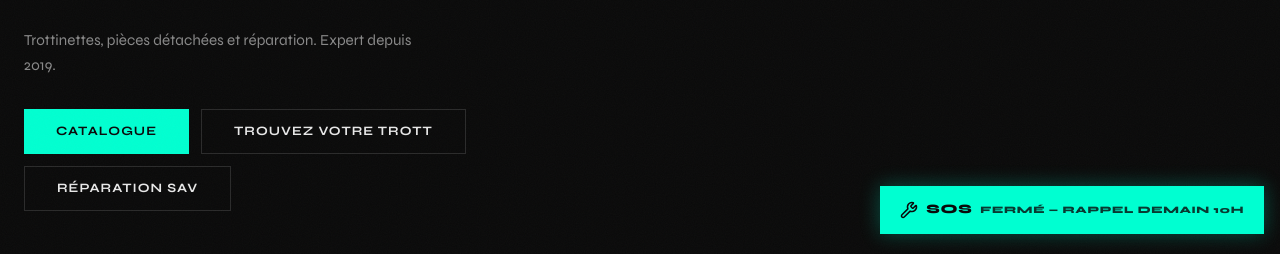
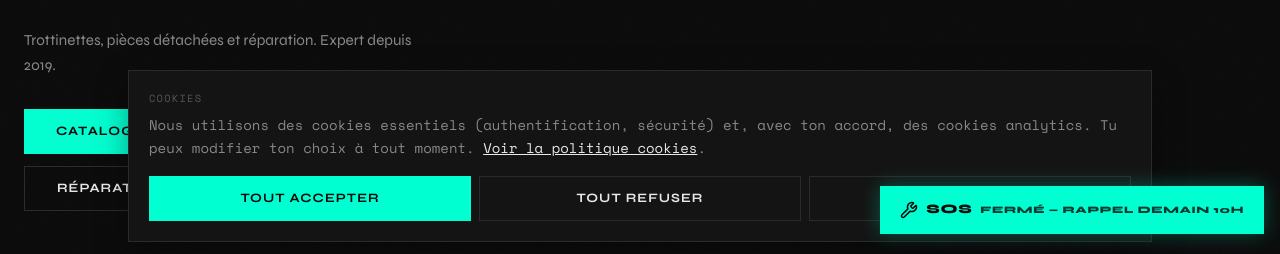
Before and after one commit to Lsardi/trottistore, a Next.js app in the folder apps/web/: page / in a window 1280 px wide. Shown: the part 546-800 px from the top of the page. Built offline with nearby package versions, Linux system fonts and the light colour scheme; no server answers.

Commit message:
feat(web): add CNIL cookie consent banner (#50)

```diff
--- a/apps/web/src/app/(shop)/layout.tsx
+++ b/apps/web/src/app/(shop)/layout.tsx
@@ -1,6 +1,7 @@
 import Header from "@/components/Header";
 import Footer from "@/components/Footer";
 import SOSButton from "@/components/SOSButton";
+import CookieBanner from "@/components/CookieBanner";
 
 export default function ShopLayout({ children }: { children: React.ReactNode }) {
   return (
@@ -15,6 +16,7 @@ export default function ShopLayout({ children }: { children: React.ReactNode })
       <main id="main-content" style={{ flex: 1 }}>{children}</main>
       <Footer />
       <SOSButton />
+      <CookieBanner />
     </div>
   );
 }
--- /dev/null
+++ b/apps/web/src/components/CookieBanner.tsx
@@ -0,0 +1,138 @@
+"use client";
+
+import { useEffect, useState } from "react";
+import Link from "next/link";
+
+const STORAGE_KEY = "cookie-consent";
+
+type ConsentPreferences = {
+  essentials: true;
+  analytics: boolean;
+  timestamp: string;
+};
+
+function saveConsent(consent: ConsentPreferences): void {
+  localStorage.setItem(STORAGE_KEY, JSON.stringify(consent));
+}
+
+export default function CookieBanner() {
+  const [visible, setVisible] = useState(false);
+  const [customizing, setCustomizing] = useState(false);
+  const [analyticsEnabled, setAnalyticsEnabled] = useState(false);
+
+  useEffect(() => {
+    const raw = localStorage.getItem(STORAGE_KEY);
+    if (!raw) {
+      setVisible(true);
+      return;
+    }
+
+    try {
+      const parsed = JSON.parse(raw) as Partial<ConsentPreferences>;
+      const valid = parsed.essentials === true && typeof parsed.analytics === "boolean" && typeof parsed.timestamp === "string";
+      if (!valid) {
+        setVisible(true);
+      }
+    } catch {
+      setVisible(true);
+    }
+  }, []);
+
+  function acceptAll() {
+    saveConsent({
+      essentials: true,
+      analytics: true,
+      timestamp: new Date().toISOString(),
+    });
+    setVisible(false);
+  }
+
+  function rejectAll() {
+    saveConsent({
+      essentials: true,
+      analytics: false,
+      timestamp: new Date().toISOString(),
+    });
+    setVisible(false);
+  }
+
+  function saveCustom() {
+    saveConsent({
+      essentials: true,
+      analytics: analyticsEnabled,
+      timestamp: new Date().toISOString(),
+    });
+    setVisible(false);
+  }
+
+  if (!visible) return null;
+
+  return (
+    <aside
+      className="fixed bottom-3 left-3 right-3 md:left-6 md:right-6 z-[110]"
+      role="dialog"
+      aria-live="polite"
+      aria-label="Préférences cookies"
+    >
+      <div className="mx-auto max-w-5xl border border-border bg-surface p-4 md:p-5 shadow-[0_10px_30px_rgba(0,0,0,0.35)]">
+        <p className="spec-label mb-2">COOKIES</p>
+        <p className="font-mono text-xs md:text-sm text-text-muted leading-relaxed">
+          Nous utilisons des cookies essentiels (authentification, sécurité) et, avec ton accord, des cookies analytics.
+          Tu peux modifier ton choix à tout moment.{" "}
+          <Link href="/cookies" className="underline text-text">
+            Voir la politique cookies
+          </Link>
+          .
+        </p>
+
+        {customizing ? (
+          <div className="mt-4 border border-border p-3 space-y-3">
+            <div className="flex items-start justify-between gap-3">
+              <div>
+                <p className="font-mono text-xs text-text">Essentiels</p>
+                <p className="font-mono text-[11px] text-text-dim">Toujours actifs (connexion, sécurité, panier).</p>
+              </div>
+              <input type="checkbox" checked disabled aria-label="Cookies essentiels activés" />
+            </div>
+
+            <div className="flex items-start justify-between gap-3">
+              <div>
+                <p className="font-mono text-xs text-text">Analytics</p>
+                <p className="font-mono text-[11px] text-text-dim">Mesure d'audience et amélioration du site.</p>
+              </div>
+              <input
+                type="checkbox"
+                checked={analyticsEnabled}
+                onChange={(e) => setAnalyticsEnabled(e.target.checked)}
+                aria-label="Activer les cookies analytics"
+              />
+            </div>
+
+            <div className="flex flex-col sm:flex-row gap-2 sm:justify-end">
+              <button type="button" className="btn-outline" onClick={() => setCustomizing(false)}>
+                ANNULER
+              </button>
+              <button type="button" className="btn-neon" onClick={saveCustom}>
+                ENREGISTRER MES CHOIX
+              </button>
+            </div>
+          </div>
+        ) : null}
+
+        {!customizing ? (
+          <div className="mt-4 grid grid-cols-1 sm:grid-cols-3 gap-2">
+            <button type="button" className="btn-neon w-full" onClick={acceptAll}>
+              TOUT ACCEPTER
+            </button>
+            <button type="button" className="btn-outline w-full" onClick={rejectAll}>
+              TOUT REFUSER
+            </button>
+            <button type="button" className="btn-outline w-full" onClick={() => setCustomizing(true)}>
+              PERSONNALISER
+            </button>
+          </div>
+        ) : null}
+      </div>
+    </aside>
+  );
+}
```
